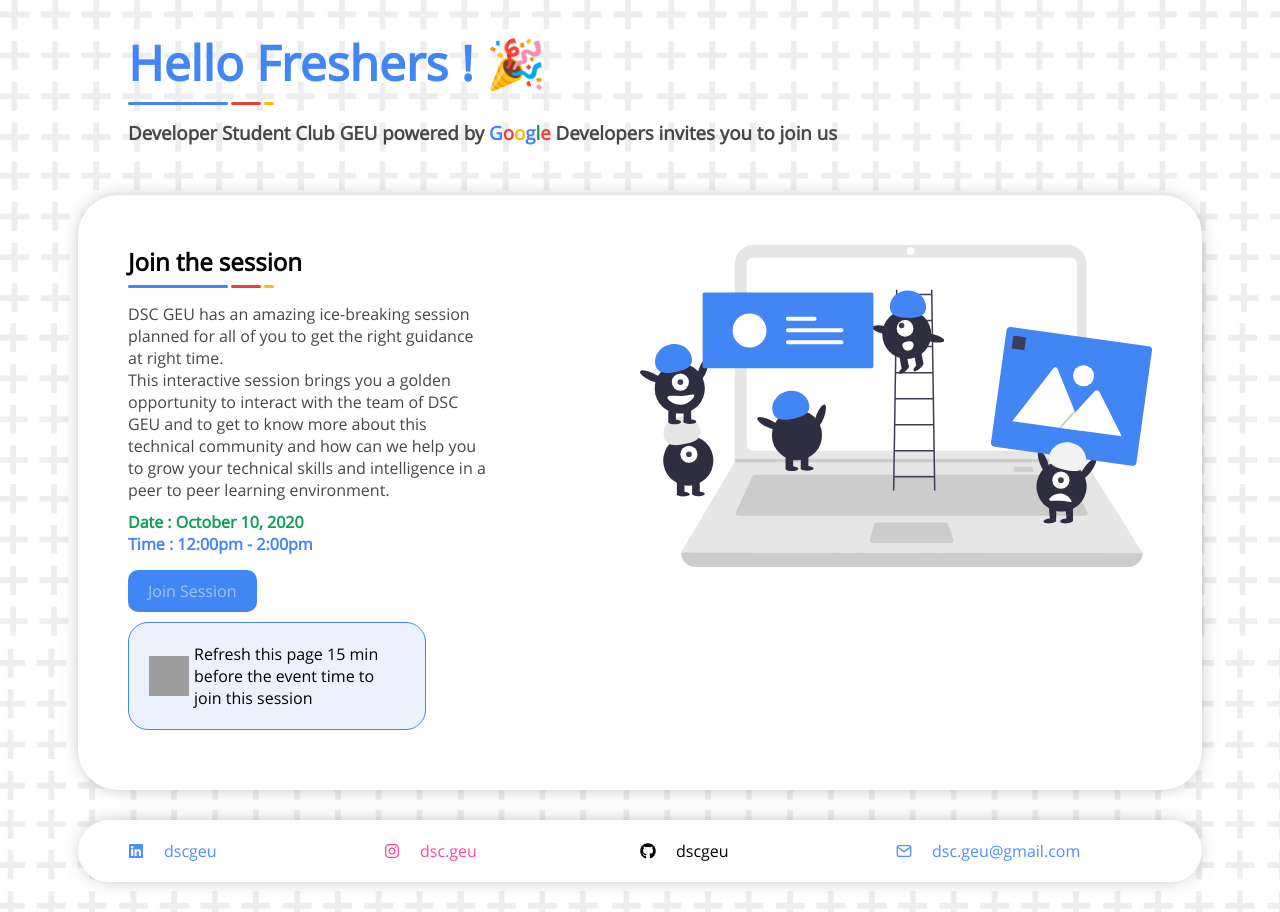
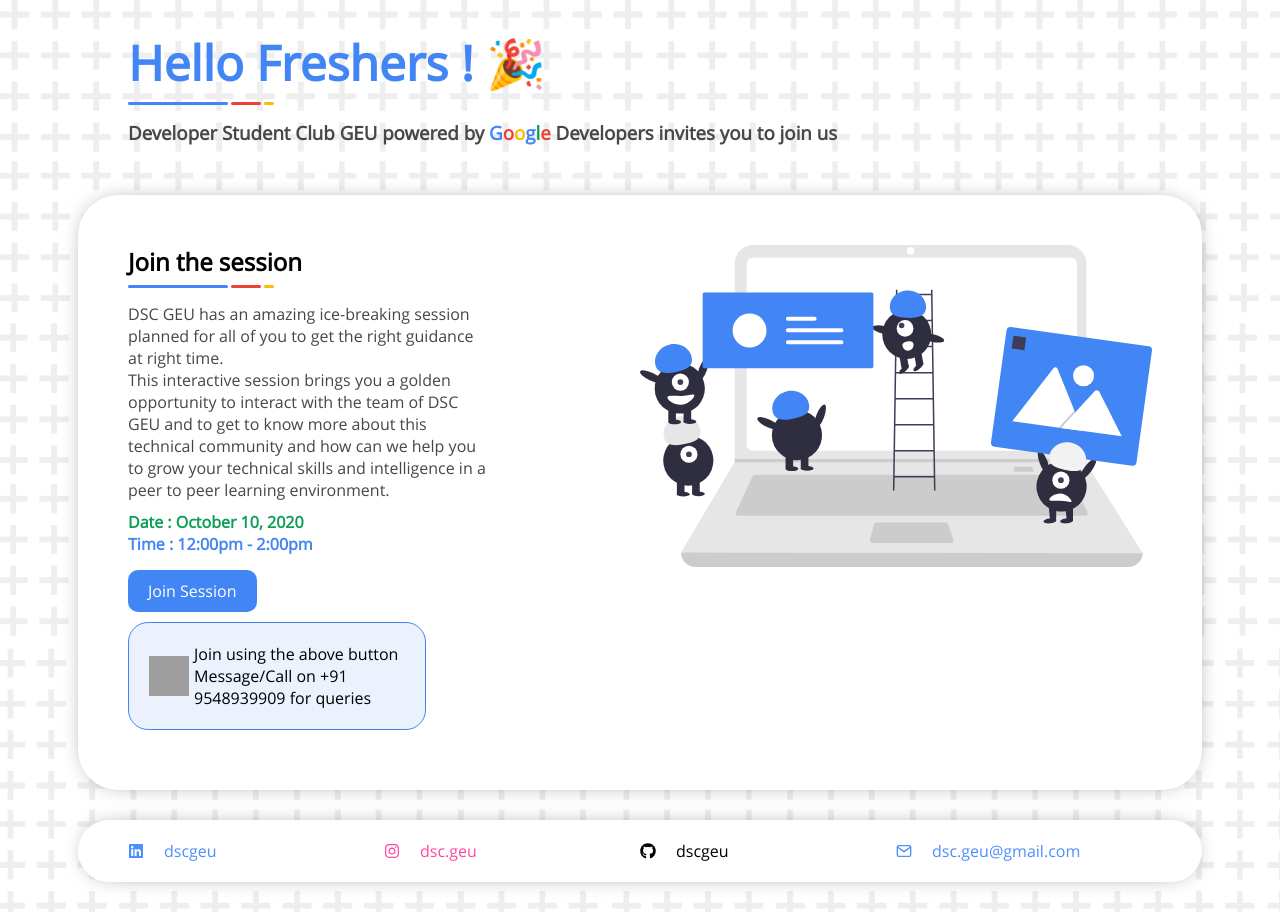
Before and after one commit to ayushk01/dscgeu-web, a React (Create React App) app: page /induction in a window 1280 px wide. Built offline with nearby package versions, Linux system fonts and the light colour scheme; grey boxes are pictures that could not be loaded.

Commit message:
updated link

```diff
--- a/src/pages/RedirectLinks.js
+++ b/src/pages/RedirectLinks.js
@@ -54,7 +54,7 @@
 							<h4>Date : October 10, 2020</h4>
 							<h4>Time : 12:00pm - 2:00pm</h4>
 						</div>
-						<button className="apply" disabled>
+						<button className="apply" onClick={() => window.open("https://teams.microsoft.com/l/meetup-join/19%3ameet1via1qwwkc2ssfu0sy7c6qhr8e4curh64j8vglc0pz0mlc0pz0mglc0pz0mglc0pz0mglc0pz0mglc0pz0mglc0pz0mglc0pz0mMWJlZDg4YWI5OTQ0%40thread.v2/0?context=%7b%22Tid%22%3a%221490b17d-5dc9-4cbf-aeba-a2e854f521b8%22%2c%22Oid%22%3a%2278b2e772-7fc3-406f-8a46-ea8b70f095db%22%2c%22IsBroadcastMeeting%22%3atrue%7d")}>
 							Join Session
 						</button>
 						<div className="help">
@@ -64,8 +64,8 @@
 							/>
 							<div className="text">
 								<div className="content">
-									Refresh this page 15 min before the event
-									time to join this session
+									Join using the above button <br/>
+									Message/Call on +91 9548939909 for queries
 								</div>
 							</div>
 						</div>
```
